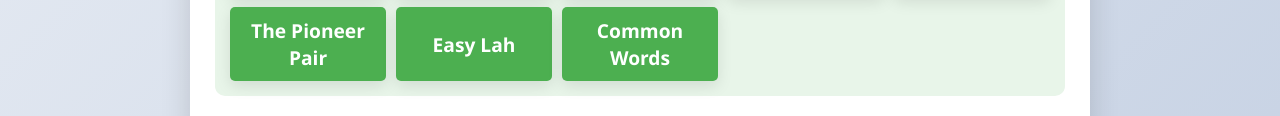
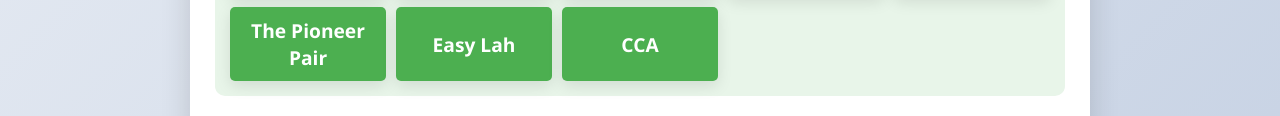
Before and after one commit to jigglinjelly/Unscramble-Game, a plain HTML site: page index.html in a window 1280 px wide. Shown: the part 1182-1298 px from the top of the page. Drawn offline with Linux system fonts and the light colour scheme.

Commit message:
Update index.html

```diff
--- a/index.html
+++ b/index.html
@@ -817,7 +817,7 @@
                 { name: "Cheng Yu", filename: "cydd.txt" },
                 { name: "The Pioneer Pair", filename: "nslewl.txt" },
                 { name: "Easy Lah", filename: "singlish.txt" },
-                { name: "Common Words", filename: "common.txt" }
+                { name: "CCA", filename: "cca.txt" }
             ];
 
             // Function to normalize text (convert to lowercase and remove whitespace)
```
